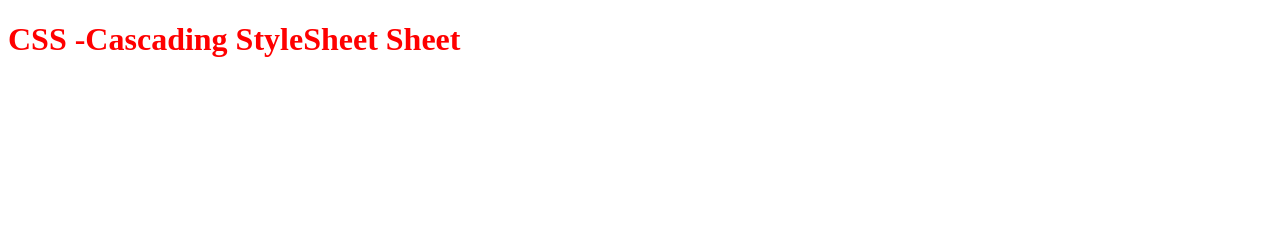
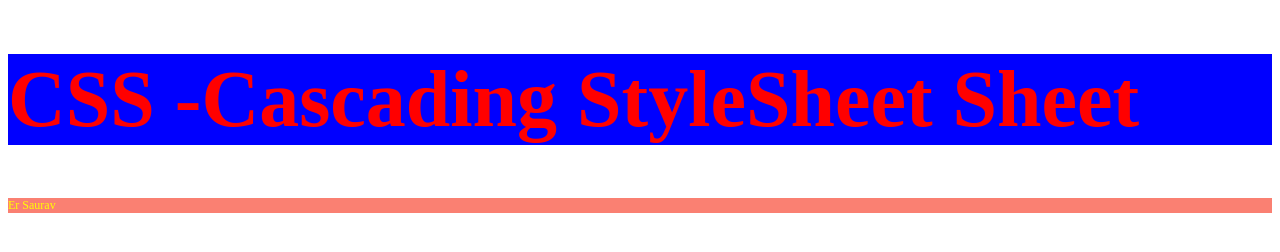
Before and after one commit to keertirajchouhan2050-max/CSS, a plain HTML site: page index.html in a window 1280 px wide. Drawn offline with Linux system fonts and the light colour scheme.

Commit message:
first chapter all complete

```diff
--- a/index.html
+++ b/index.html
@@ -8,10 +8,19 @@
 <style>
     h1{
         color: red;
+        font-size: 80px;
+        background-color: blue;
 
+
+    }
+    p{
+        color: yellow;
+        font-size: 12px;
+        background-color: salmon;
     }
 </style>
 <body>
     <h1>CSS -Cascading StyleSheet Sheet</h1>
+    <p>Er Saurav</p>
 </body>
 </html>
```
